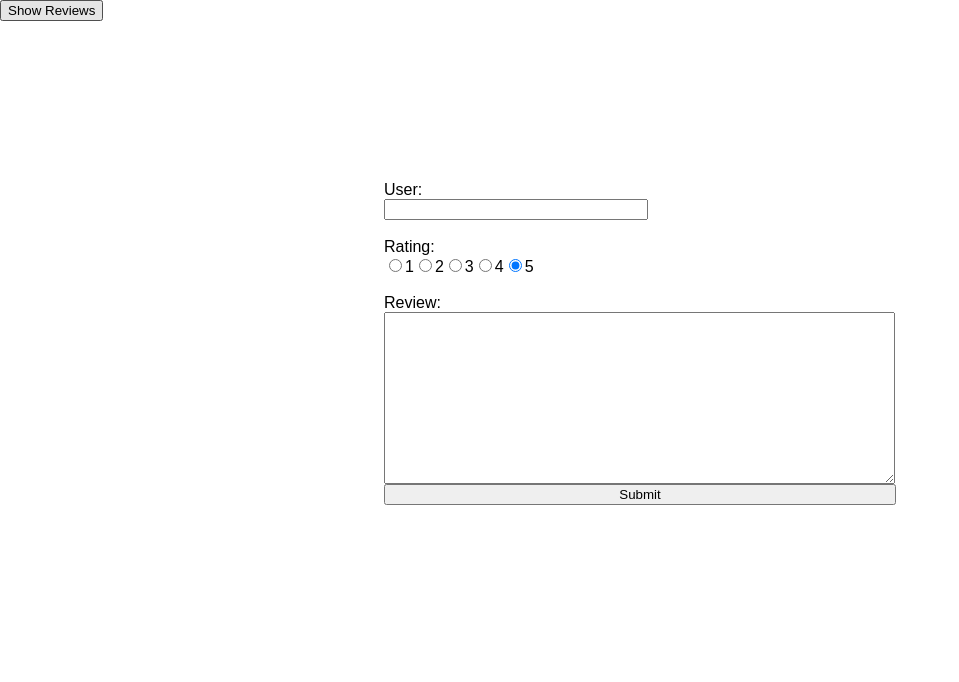
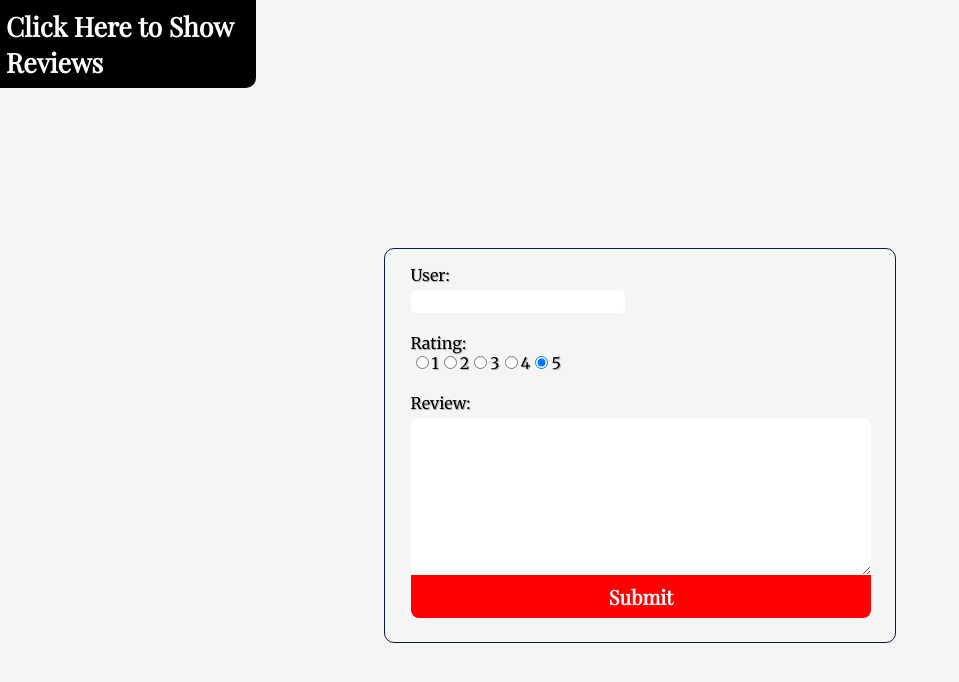
Before and after one commit to superturboryan/Reviews-MongoDB, a React (Create React App) app in the folder frontend/: page / in a window 1280 px wide. Shown: the top 682 px of the page, without its empty margins (0-959 px from the left). Built offline with nearby package versions, Linux system fonts and the light colour scheme.

Commit message:
some styling

```diff
--- a/frontend/public/index.html
+++ b/frontend/public/index.html
@@ -19,6 +19,7 @@
       work correctly both with client-side routing and a non-root public URL.
       Learn how to configure a non-root public URL by running `npm run build`.
     -->
+    <link href="https://fonts.googleapis.com/css?family=Merriweather|Playfair+Display" rel="stylesheet">
     <title>React App</title>
   </head>
   <body>
--- a/frontend/src/App.css
+++ b/frontend/src/App.css
@@ -28,7 +28,20 @@
   font-size: large;
 }
 
-@keyframes App-logo-spin {
-  from { transform: rotate(0deg); }
-  to { transform: rotate(360deg); }
+.showButton{
+  text-align: left;
+  width: 20vw;
+  padding-top: 1vh;
+  padding-bottom:1vh;
+  background-color: black;
+  border-style: none;
+  border-radius: 0px 0px 10px 0px;
+  color:white;
+  font-size: 20pt;
+  font-weight: bold;
+      font-family: 'Playfair Display', serif;
 }
+
+body{
+  background-color: whitesmoke;
+}
--- a/frontend/src/App.js
+++ b/frontend/src/App.js
@@ -25,8 +25,8 @@ class App extends Component {
         <BrowserRouter>
           <div>
             <Link to={this.state.redirect?"/":"/reviews"}>
-            <button onClick={this.handleClick}>
-                {this.state.redirect ? "Hide" : "Show"} Reviews
+            <button className='showButton' onClick={this.handleClick}>
+                Click Here to {this.state.redirect ? "Hide" : "Show"} Reviews
             </button>
             </Link>
             <div className="container">
--- a/frontend/src/components/InputForm.js
+++ b/frontend/src/components/InputForm.js
@@ -116,7 +116,7 @@ class InputForm extends Component {
             className="reviewTextArea"
             value={this.state.reviewInput}
           />
-          <input type="submit" style={{ width: "40vw" }} />
+          <input type="submit" className="submitButton"/>
         </form>
       </div>
     );
--- a/frontend/src/components/css/InputForm.css
+++ b/frontend/src/components/css/InputForm.css
@@ -1,20 +1,60 @@
 .reviewTextArea{
-    width: 39vw;
-    height: 20vh;
-    padding: 0.4vw !important;
+    width: 35vw;
+    height: 18vh;
+    padding: 0.5vw !important;
+    border-radius: 8px 8px 0 0;
+    border-style: none;
+    margin-top: 5px;
 }
 
 .reviewForm{
     display:flex;
     justify-content: space-around;
     flex-flow: column;
+    border: solid 1px rgb(14, 25, 63);
+    padding: 2vh 2vw 3vh 2vw;
+    border-radius: 10px;
+    font-family: 'Merriweather', serif;
+    color:black;
+    text-shadow: 1px 1px 1px rgba(0, 0, 0, 0.295);
+    /* animation: slide 1s; */
 }
 
 .usernameInput{
-    width:20vw;
+    padding-left:5px;
+    padding-right:5px;
+    margin-top: 5px;
+    width:16vw;
+    padding-top:0.5vh;
+    padding-bottom: 0.5vh;
+    border-radius: 5px;
+    border-style: none;
 }
 
 .radioRow{
     flex-flow: row;
 
 }
+
+.submitButton{
+    width: 36vw;
+    border-style: none;
+    border-radius: 0px 0px 8px 8px;
+    padding-top:1vh;
+    padding-bottom:1vh;
+    font-family: 'Playfair Display', serif;
+    color:whitesmoke;
+    background-color: red;
+    font-size: 15pt;
+    font-weight: bold;
+    transition: background-color 1.2s ease-in;
+}
+
+.submitButton:hover{
+    background-color: rgb(255, 90, 40);
+}
+
+@keyframes slide {
+    from {transform: translateX(-500%)}
+    to {transform: translateX(0%)}
+}
```
